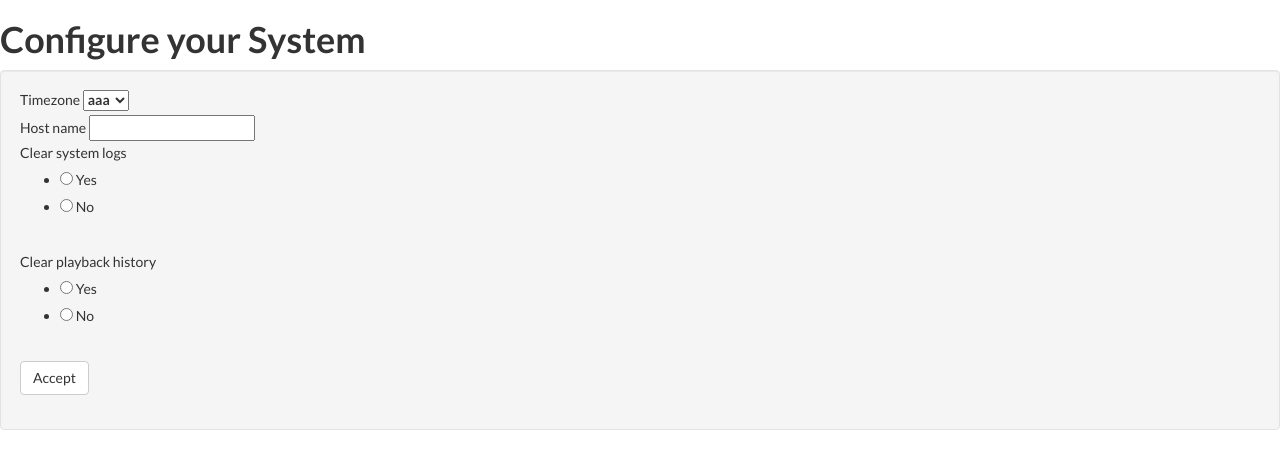
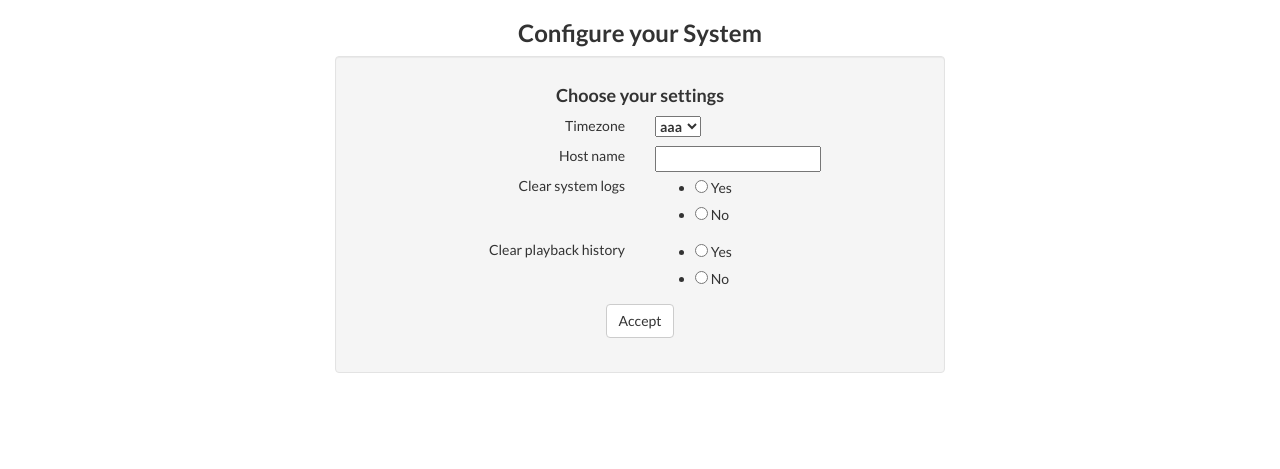
Before and after one commit to ritchie20/digiwave_python, a Flask app: page /systemconfig in a window 1280 px wide. Shown: the part 52-521 px from the top of the page. Run offline with Flask 2, Linux system fonts and the light colour scheme; some libraries are stand-ins or nearby versions.

Commit message:
columns fixed on systemconfig.html

```diff
--- a/app/templates/systemconfig.html
+++ b/app/templates/systemconfig.html
@@ -2,46 +2,68 @@
 
 {% block content %}
 
-<h1>Configure your System</h1>
+<h3 style="text-align: center;">Configure your System</h3>
 
 {% include "flash.html" %}
 
+<div class="col-lg-6 col-lg-offset-3 col-md-6 col-md-offset-3 col-sm-8 col-sm-offset-2 col-xs-12">
     <div class="well">
+
+        <div class="row">
+            <div class="col-lg-12 col-md-12 col-sm-12 col-xs-12 text-center">
+            <h4>Choose your settings</h4>
+        </div>
 
     <form class="form-group" action="" method="post" name="mpdconf">
         {{ form.hidden_tag() }}
 
-    <tr>
-        <td>{{ form.timezone.label }}</td>
+
+        <div class="row">
+            <div class="col-lg-6 col-md-6 col-sm-6 col-xs-6 text-right">
+                <label>{{ form.timezone.label }}</label>
+            </div>
+            <div class="col-lg-6 col-md-6 col-sm-6 col-xs-6">
                 <td>{{ form.timezone }}</td>
-        <br>
-    </tr>
+            </div>
+        </div>
 
-    <tr>
-        <td>{{ form.host.label }}</td>
+        <div class="row">
+            <div class="col-lg-6 col-md-6 col-sm-6 col-xs-6 text-right">
+                <label>{{ form.host.label }}</label>
+            </div>
+            <div class="col-lg-6 col-md-6 col-sm-6 col-xs-6">
                 <td>{{ form.host }}</td>
-        <br>
-    </tr>
+            </div>
+        </div>
 
-    <tr>
-        <td>{{ form.clear_log.label }}</td>
+        <div class="row">
+            <div class="col-lg-6 col-md-6 col-sm-6 col-xs-6 text-right">
+                <label>{{ form.clear_log.label }}</label>
+            </div>
+            <div class="col-lg-6 col-md-6 col-sm-6 col-xs-6">
                 <td>{{ form.clear_log }}</td>
-        <br>
-    </tr>
+            </div>
+        </div>
 
-    <tr>
-        <td>{{ form.clear_play.label }}</td>
+        <div class="row">
+            <div class="col-lg-6 col-md-6 col-sm-6 col-xs-6 text-right">
+                <label>{{ form.clear_play.label }}</label>
+            </div>
+            <div class="col-lg-6 col-md-6 col-sm-6 col-xs-6">
                 <td>{{ form.clear_play }}</td>
-        <br>
-    </tr>
+            </div>
+        </div>
 
 
-    <div>
+        <div class="row">
+            <div class="col-lg-12 col-md-12 col-sm-12 col-xs-12 text-center">
                 <button type="submit" class="btn btn-default">Accept</button>
+            </div>
         </div>
 
     </form>
 
 </div>
+    </div>
 
 {% endblock %}
```
Lines whose indentation alone changed are shown as unchanged.
